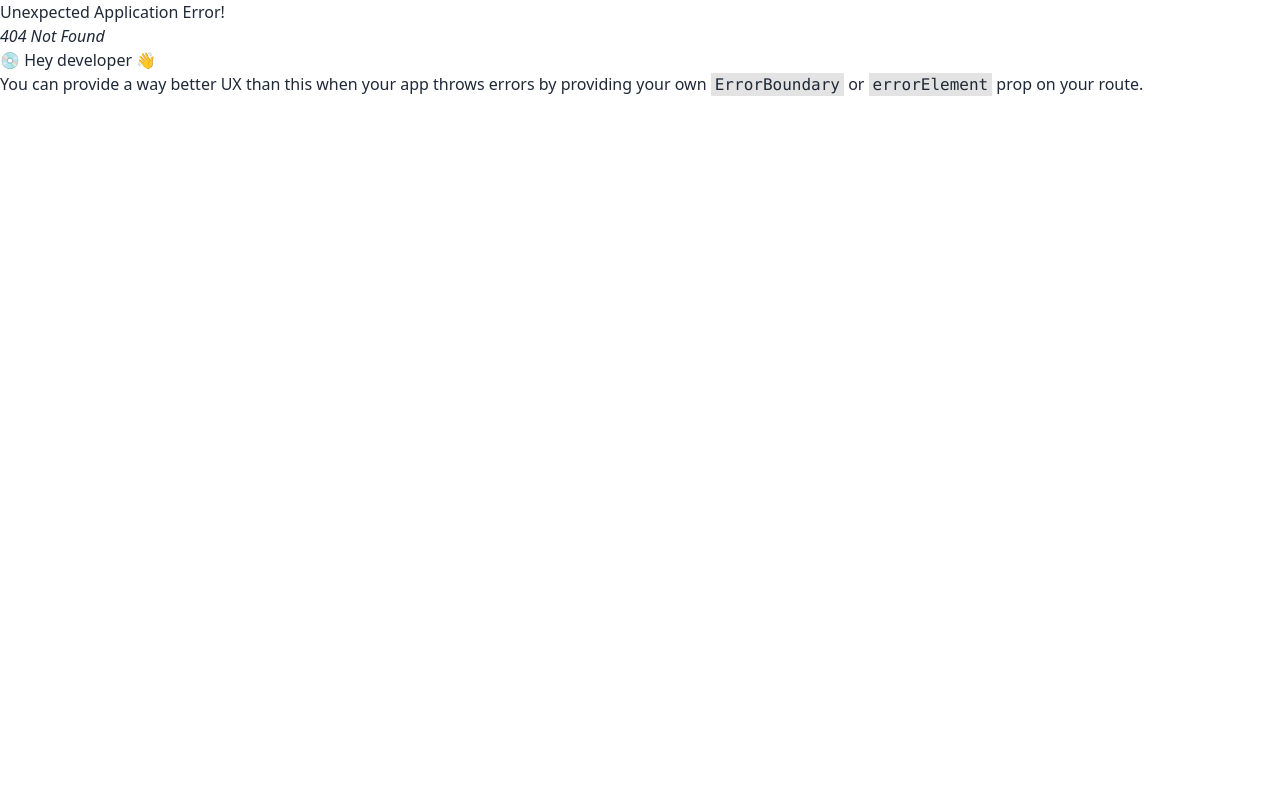
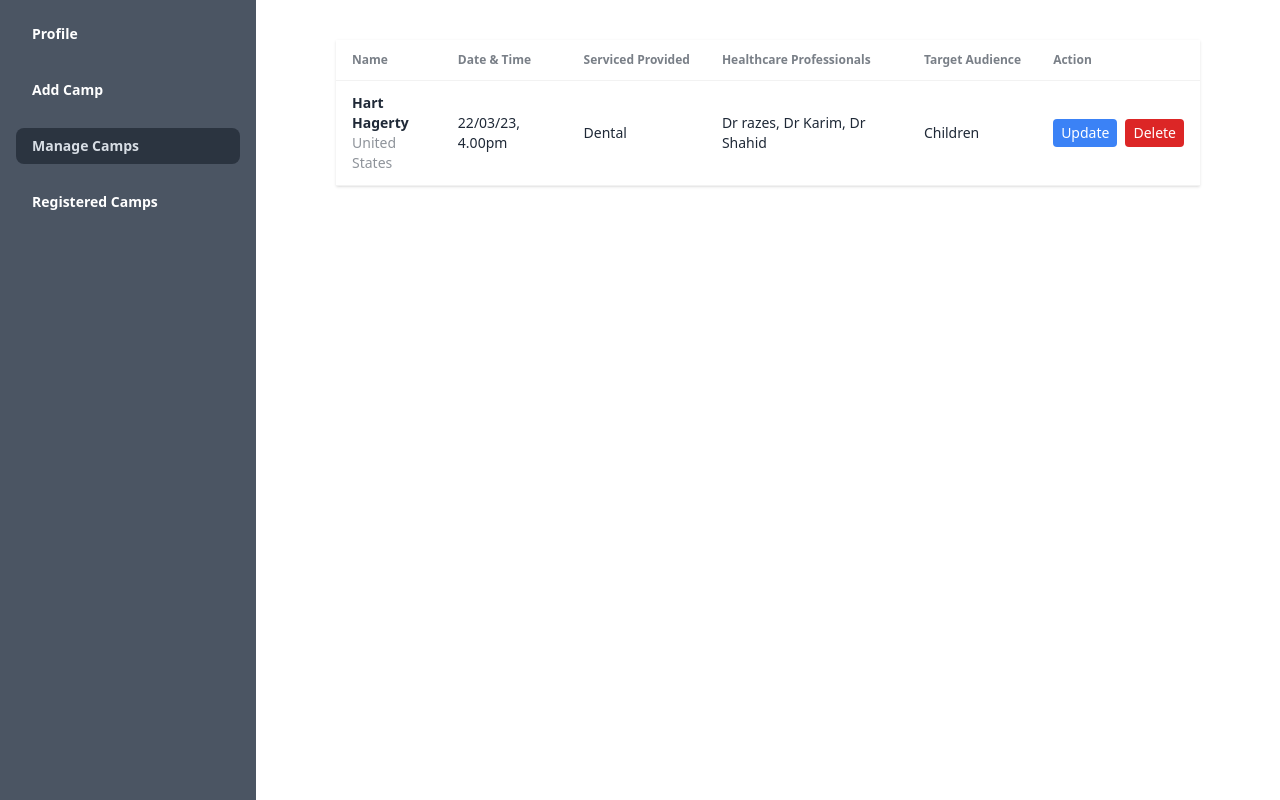
Before and after one commit to Afridi017018/Aid-Camp-Client, a React (Vite) app: page /dashboard/manage-camps in a window 1280 px wide. Before the commit this address had no page. Built offline with nearby package versions, Linux system fonts and the light colour scheme.

Commit message:
manage camps page

```diff
--- a/src/Routes.jsx
+++ b/src/Routes.jsx
@@ -8,6 +8,7 @@ import CampDetails from "./pages/CampDetails/CampDetails";
 import ContactUs from "./pages/ContactUs/ContactUs";
 import FeedBack from "./pages/FeedBack/FeedBack";
 import Home from "./pages/Home/Home";
+import ManageCamps from "./pages/ManageCamps/ManageCamps";
 import OrganizerProfile from "./pages/OrganizerProfile/OrganizerProfile";
 import ParticipantProfile from "./pages/ParticipantProfile/ParticipantProfile";
 import PaymentHistory from "./pages/PaymentHistory/PaymentHistory";
@@ -73,6 +74,10 @@ export const router = createBrowserRouter([
                 path: "add-camp",
                 element: <AddCamp />,
             },
+            {
+                path: "manage-camps",
+                element: <ManageCamps />,
+            },
 
         ]
     },
--- /dev/null
+++ b/src/pages/ManageCamps/ManageCamps.jsx
@@ -0,0 +1,57 @@
+import React from 'react';
+
+const ManageCamps = () => {
+    return (
+        <div className='px-2 lg:px-20 my-10'>
+
+            <div className="overflow-x-auto shadow">
+                <table className="table">
+                    {/* head */}
+                    <thead>
+                        <tr>
+
+                            <th>Name</th>
+                            <th>Date & Time</th>
+                            <th>Serviced Provided</th>
+                            <th>Healthcare Professionals</th>
+                            <th>Target Audience</th>
+                            <th>Action</th>
+                        </tr>
+                    </thead>
+                    <tbody>
+                        {/* row 1 */}
+                        <tr>
+                            <td>
+                                <div className="flex items-center gap-3">
+
+                                    <div>
+                                        <div className="font-bold">Hart Hagerty</div>
+                                        <div className="text-sm opacity-50">United States</div>
+                                    </div>
+                                </div>
+                            </td>
+                            <td>
+                            22/03/23, 4.00pm
+                            </td>
+                            <td>Dental</td>
+    <td>Dr razes, Dr Karim, Dr Shahid</td>
+                            <td className=''>Children</td>
+
+                           <td>
+                            <div className='flex gap-2'>
+                            <button className='bg-blue-500 text-white px-2 py-1 rounded'>Update</button>
+                            <button className='bg-red-600 text-white px-2 py-1 rounded'>Delete</button>
+                            </div>
+                           </td>
+
+                        </tr>
+
+                    </tbody>
+
+                </table>
+            </div>
+        </div>
+    );
+};
+
+export default ManageCamps;
```
